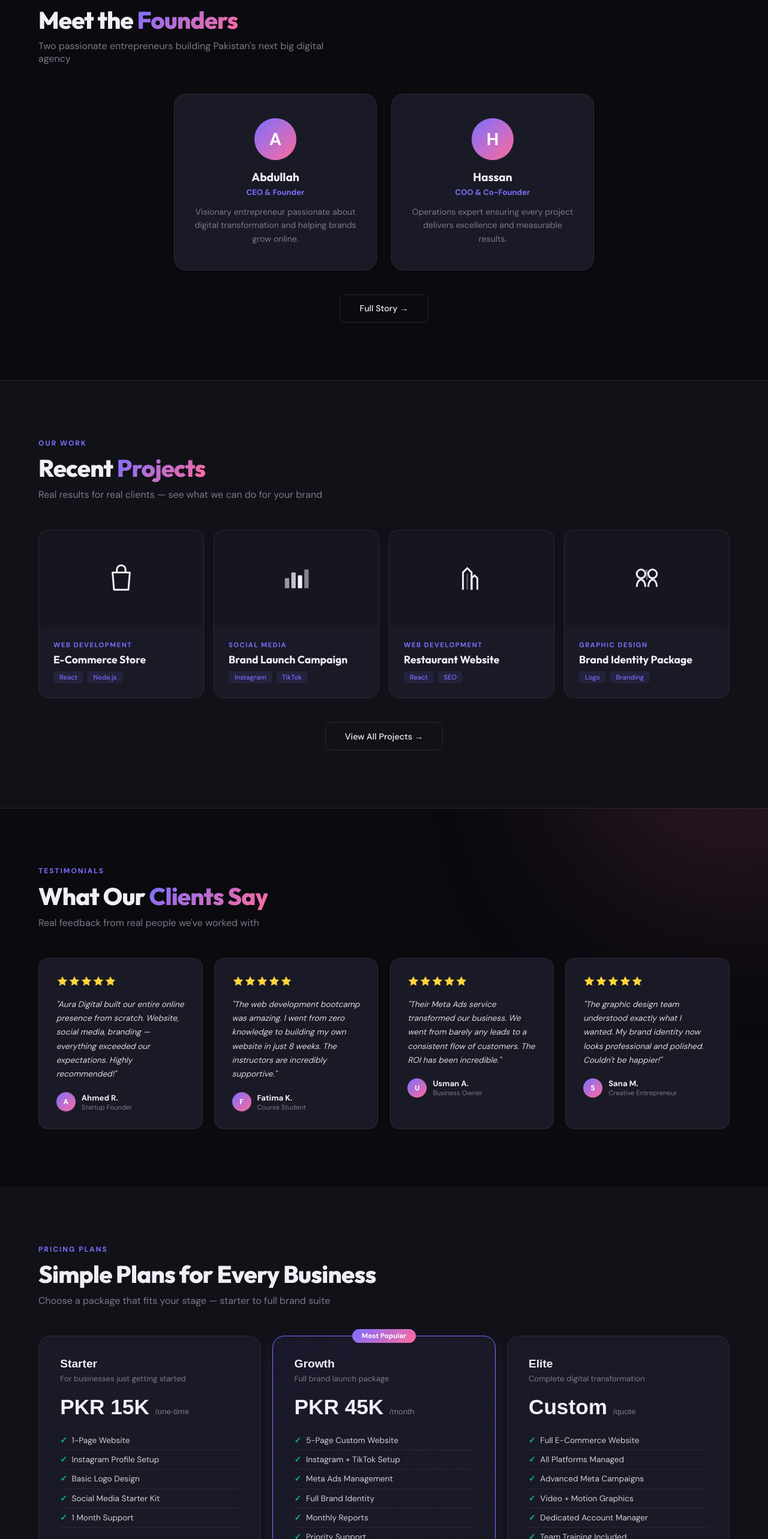
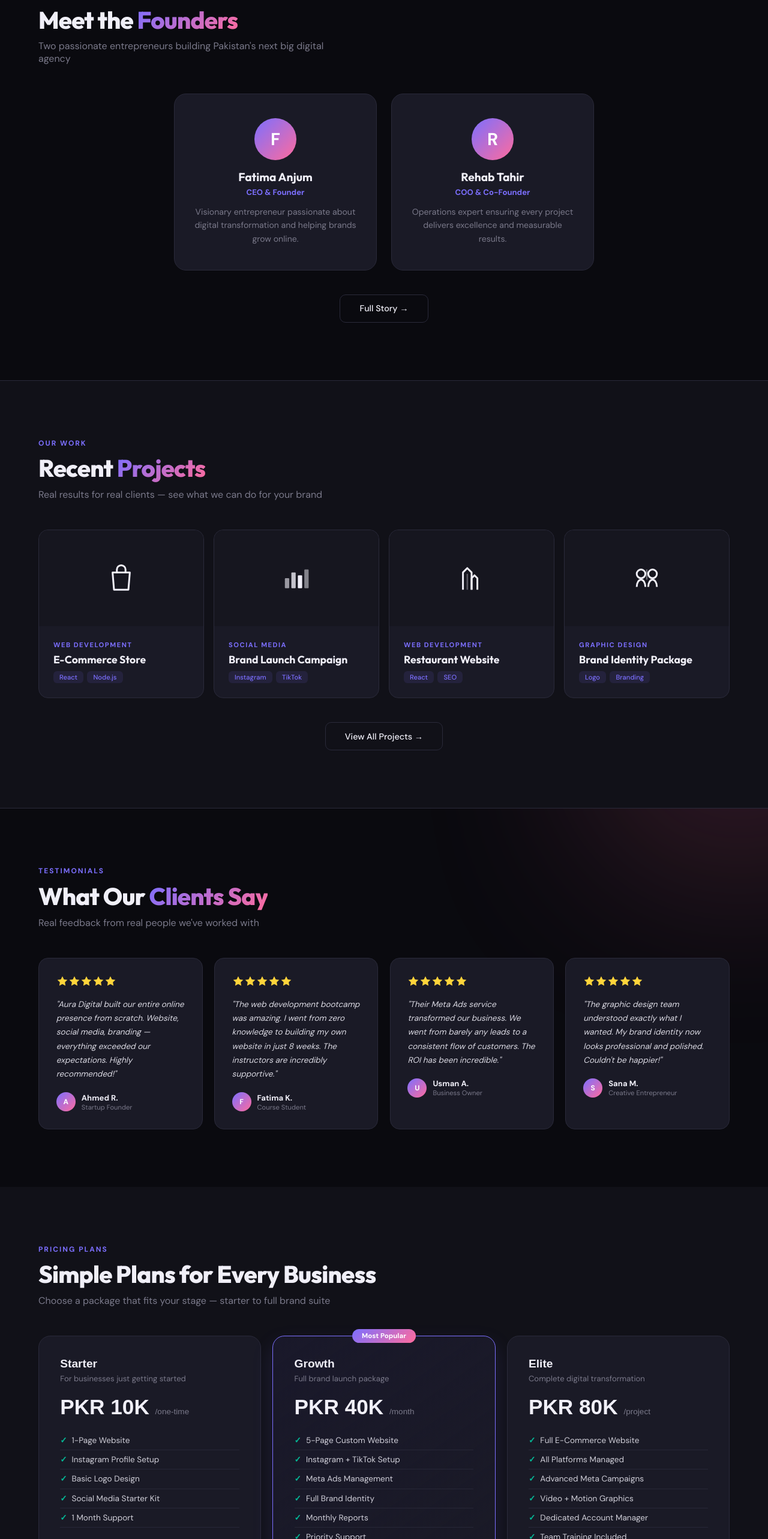
Before and after one commit to fatima152/AuraDigital, a React (Vite) app: page / in a window 1280 px wide. Shown: the part 2536-5102 px from the top of the page at 60% size. Built offline with nearby package versions, Linux system fonts and the light colour scheme; no server answers.

Commit message:
Update team names to Fatima Anjum & Rehab Tahir, pricing plans 10K/40K/80K, phone/email details

```diff
--- a/src/components/sections/FAQSection.jsx
+++ b/src/components/sections/FAQSection.jsx
@@ -4,7 +4,7 @@ import { Link } from 'react-router-dom';
 
 const faqs = [
   { q: 'What services does Aura Digital offer?', a: 'We offer web development, social media setup & monetization, Meta Ads & marketing, graphic design, online courses, and technical training.' },
-  { q: 'How much does a website cost?', a: 'Packages start from PKR 15,000 for a single-page site. Custom sites are quoted based on requirements.' },
+  { q: 'How much does a website cost?', a: 'Packages start from PKR 10,000 for a single-page site. Custom sites are quoted based on requirements.' },
   { q: 'How long does it take to build a website?', a: 'Standard websites take 1-2 weeks. Complex projects may take 3-6 weeks.' },
   { q: 'Do you offer free consultations?', a: 'Yes! We offer a free initial consultation to understand your needs and provide a proposal.' },
 ];
--- a/src/components/sections/PlansSection.jsx
+++ b/src/components/sections/PlansSection.jsx
@@ -4,19 +4,19 @@ import { Link } from 'react-router-dom';
 const plansData = [
   {
     name: 'Starter', desc: 'For businesses just getting started',
-    price: 'PKR 15K', period: '/one-time',
+    price: 'PKR 10K', period: '/one-time',
     features: ['1-Page Website', 'Instagram Profile Setup', 'Basic Logo Design', 'Social Media Starter Kit', '1 Month Support'],
     btnText: 'Get Started', featured: false
   },
   {
     name: 'Growth', desc: 'Full brand launch package',
-    price: 'PKR 45K', period: '/month',
+    price: 'PKR 40K', period: '/month',
     features: ['5-Page Custom Website', 'Instagram + TikTok Setup', 'Meta Ads Management', 'Full Brand Identity', 'Monthly Reports', 'Priority Support'],
     btnText: 'Choose Growth', featured: true
   },
   {
     name: 'Elite', desc: 'Complete digital transformation',
-    price: 'Custom', period: '/quote',
+    price: 'PKR 80K', period: '/project',
     features: ['Full E-Commerce Website', 'All Platforms Managed', 'Advanced Meta Campaigns', 'Video + Motion Graphics', 'Dedicated Account Manager', 'Team Training Included'],
     btnText: 'Contact Us', featured: false
   }
--- a/src/components/sections/TeamSection.jsx
+++ b/src/components/sections/TeamSection.jsx
@@ -2,8 +2,8 @@ import { motion } from 'framer-motion';
 import { Link } from 'react-router-dom';
 
 const team = [
-  { name: 'Abdullah', role: 'CEO & Founder', bio: 'Visionary entrepreneur passionate about digital transformation and helping brands grow online.' },
-  { name: 'Hassan', role: 'COO & Co-Founder', bio: 'Operations expert ensuring every project delivers excellence and measurable results.' },
+  { name: 'Fatima Anjum', role: 'CEO & Founder', bio: 'Visionary entrepreneur passionate about digital transformation and helping brands grow online.' },
+  { name: 'Rehab Tahir', role: 'COO & Co-Founder', bio: 'Operations expert ensuring every project delivers excellence and measurable results.' },
 ];
 
 const TeamSection = () => {
--- a/src/pages/About.jsx
+++ b/src/pages/About.jsx
@@ -10,8 +10,8 @@ const timeline = [
 ];
 
 const team = [
-  { name: 'Abdullah', role: 'CEO & Founder', bio: 'Visionary entrepreneur passionate about digital transformation and helping brands grow online.' },
-  { name: 'Hassan', role: 'COO & Co-Founder', bio: 'Operations expert ensuring every project delivers excellence and measurable results.' },
+  { name: 'Fatima Anjum', role: 'CEO & Founder', bio: 'Visionary entrepreneur passionate about digital transformation and helping brands grow online.' },
+  { name: 'Rehab Tahir', role: 'COO & Co-Founder', bio: 'Operations expert ensuring every project delivers excellence and measurable results.' },
 ];
 
 const About = () => {
--- a/src/pages/Contact.jsx
+++ b/src/pages/Contact.jsx
@@ -61,11 +61,11 @@ const Contact = () => {
               <div className="info-items">
                 <div className="info-item">
                   <div className="info-icon">📧</div>
-                  <div><strong>Email</strong><br />hello@auradigital.pk</div>
+                  <div><strong>Email</strong><br />skillora836@gmail.com</div>
                 </div>
                 <div className="info-item">
                   <div className="info-icon">📱</div>
-                  <div><strong>Phone / WhatsApp</strong><br />+92 300 1234567</div>
+                  <div><strong>Phone / WhatsApp</strong><br />+92 314 8708929</div>
                 </div>
                 <div className="info-item">
                   <div className="info-icon">📍</div>
@@ -106,7 +106,7 @@ const Contact = () => {
                 </div>
                 <div className="form-group">
                   <label htmlFor="phone">Phone Number</label>
-                  <input type="text" id="phone" name="phone" value={form.phone} onChange={handleChange} placeholder="+92 300 1234567" />
+                  <input type="text" id="phone" name="phone" value={form.phone} onChange={handleChange} placeholder="+92 314 8708929" />
                 </div>
                 <div className="form-group">
                   <label htmlFor="service">Service Interested In</label>
--- a/src/pages/FAQ.jsx
+++ b/src/pages/FAQ.jsx
@@ -4,7 +4,7 @@ import { Link } from 'react-router-dom';
 
 const faqs = [
   { q: 'What services does Aura Digital offer?', a: 'We offer web development, social media setup & monetization, Meta Ads & marketing, graphic design, online courses, and technical training programs.' },
-  { q: 'How much does a website cost?', a: 'Our website packages start from PKR 15,000 for a single-page site. For custom multi-page or e-commerce sites, prices vary based on requirements. Contact us for a free quote.' },
+  { q: 'How much does a website cost?', a: 'Our website packages start from PKR 10,000 for a single-page site. For custom multi-page or e-commerce sites, prices vary based on requirements. Contact us for a free quote.' },
   { q: 'How long does it take to build a website?', a: 'A standard website takes 1-2 weeks. Complex e-commerce or custom web applications may take 3-6 weeks depending on the scope.' },
   { q: 'Do you offer social media management?', a: 'Yes! We handle Instagram and TikTok account setup, content creation, growth strategies, and monetization. Our Meta Ads service covers paid campaigns.' },
   { q: 'Are your courses online or in-person?', a: 'All our courses are conducted online with live sessions. Recordings are provided so you can learn at your own pace. Certificates are awarded upon completion.' },
```
Also changed, not shown: 1 other file (tests, documents, lock files or other folders).
